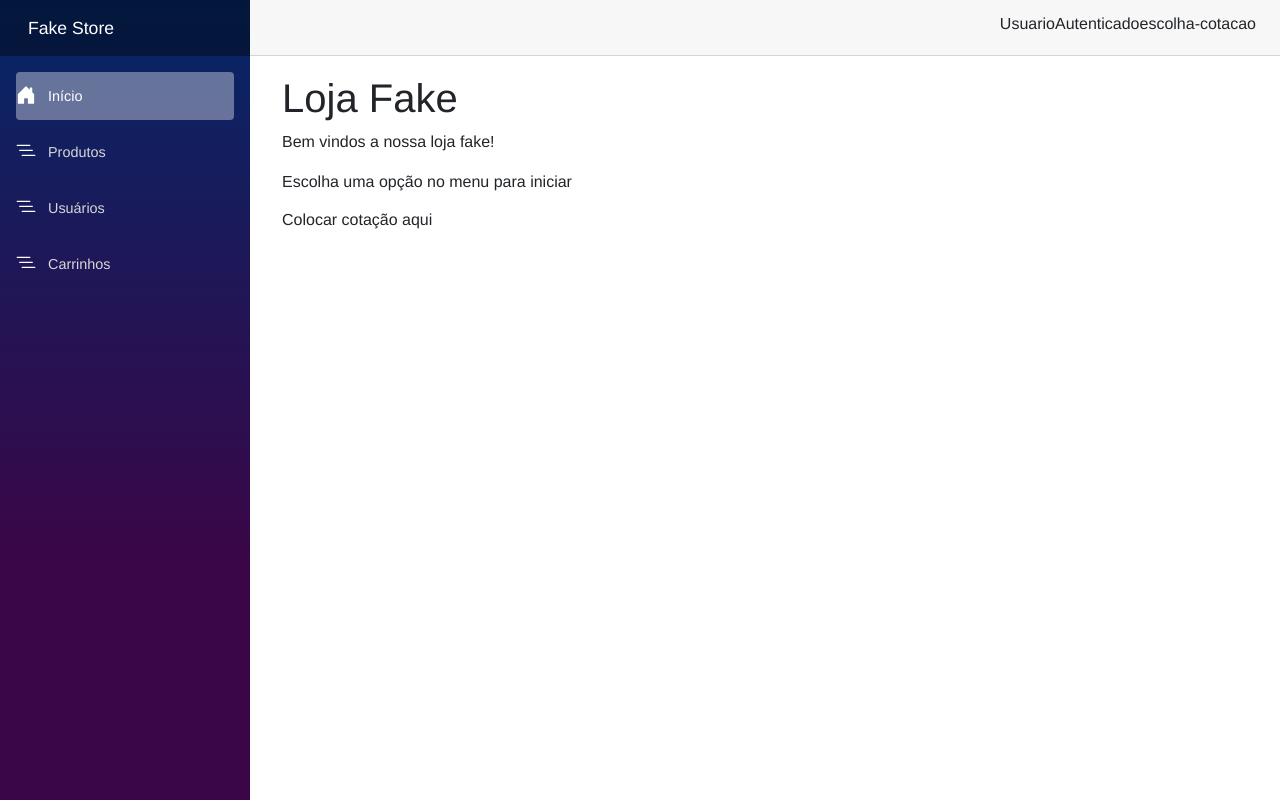
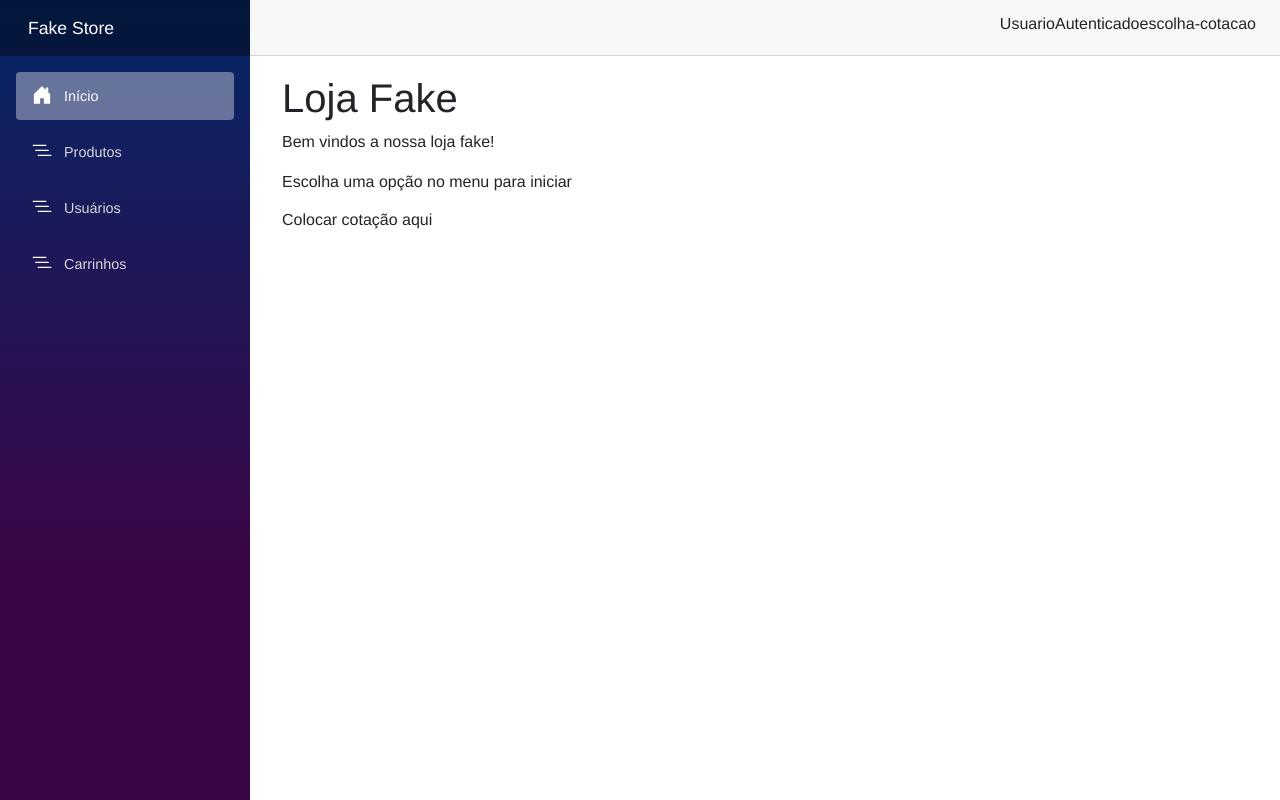
Before and after one commit to lucianotres/fake-store-vue, a Vue app: page / in a window 1280 px wide. Built offline with nearby package versions, Linux system fonts and the light colour scheme; the HTML template or start-up script is replaced by a standard one.

Commit message:
Pequeno ajuste para a margem no nav-link

```diff
--- a/src/assets/main.css
+++ b/src/assets/main.css
@@ -2,6 +2,11 @@ html,
 body {
   font-family: 'Helvetica Neue', Helvetica, Arial, sans-serif;
   margin: 0;
+}
+
+.nav-link {
+  --bs-nav-link-padding-y: 1rem;
+  --bs-nav-link-padding-x: 1rem;
 }
 
 h1:focus {
```
Also changed, not shown: 1 other file (tests, documents, lock files or other folders).
